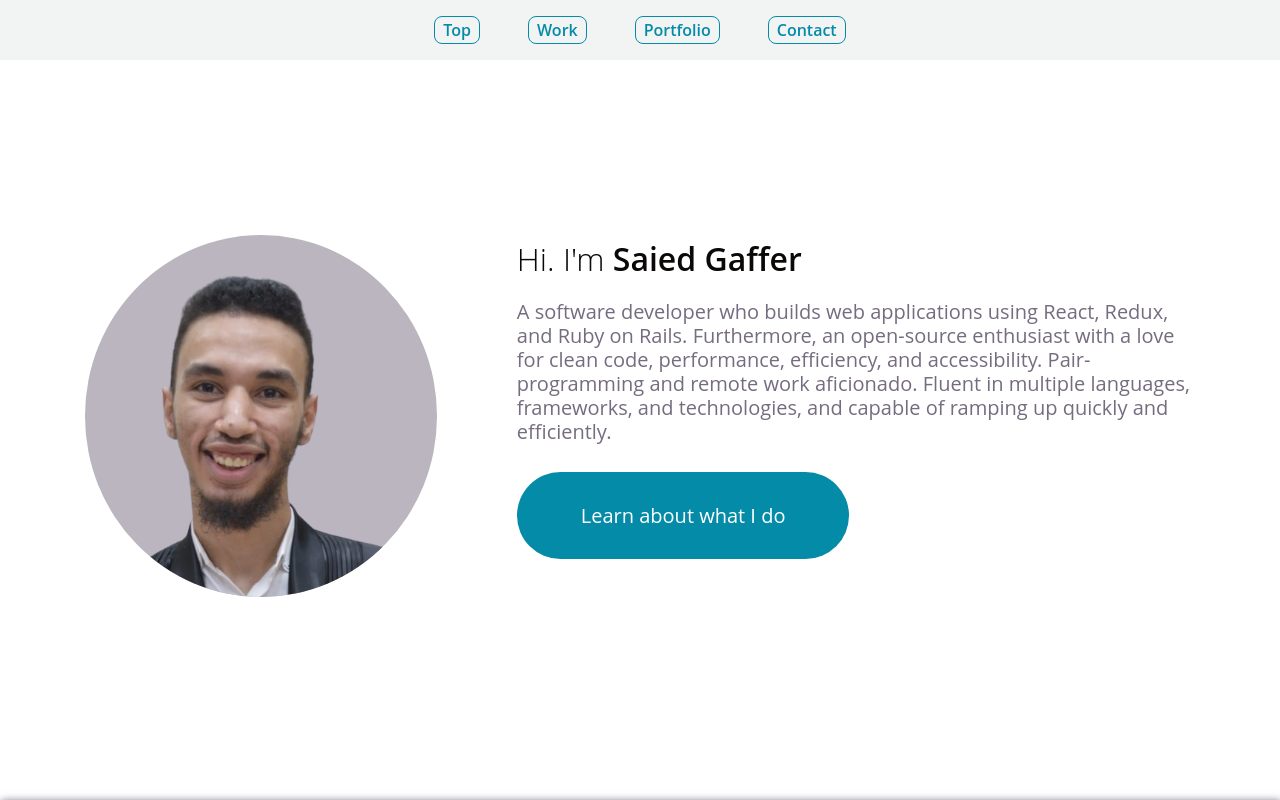
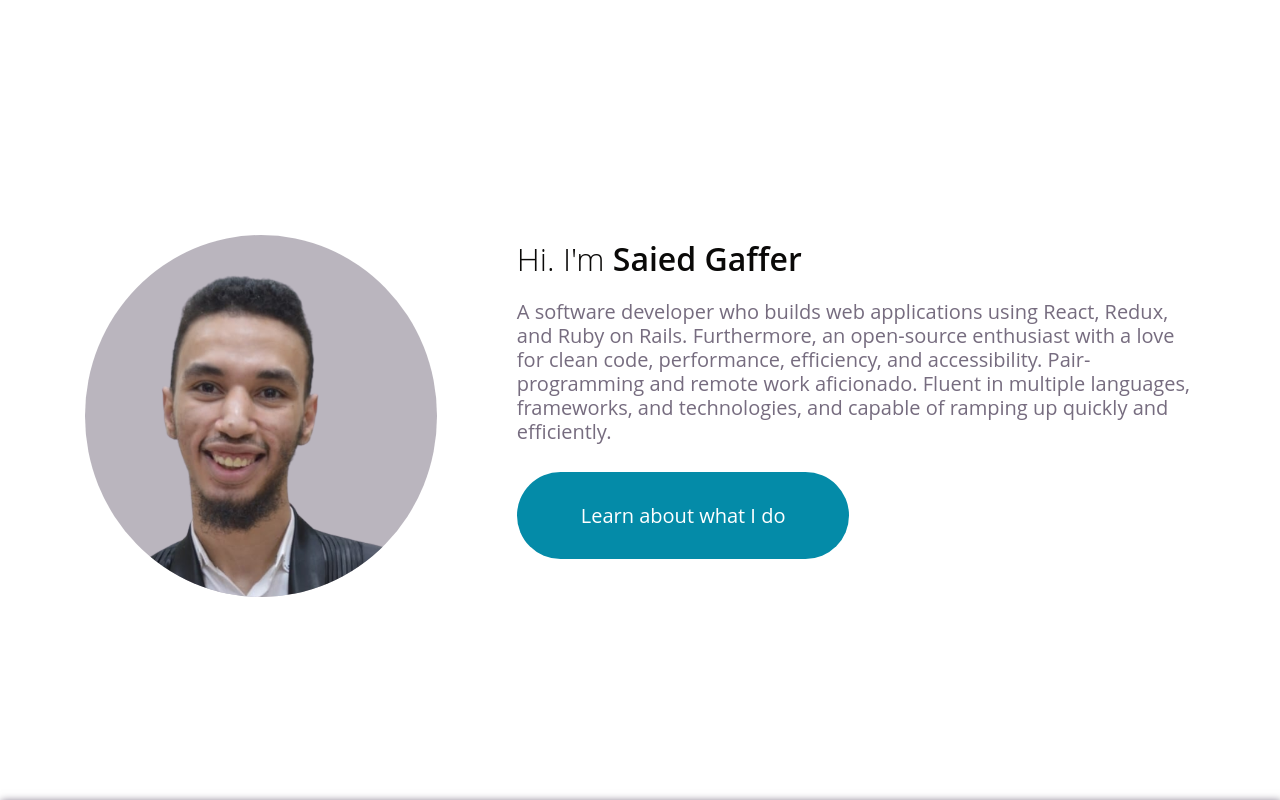
Before and after one commit to saied2035/My-portfolio, a React (Create React App) app: page / in a window 1280 px wide. Shown: the top 800 px of the page. Built offline with nearby package versions, Linux system fonts and the light colour scheme; a web font is replaced by a local one.

Commit message:
add animation to desktop nav

```diff
--- a/src/components/header/nav.css
+++ b/src/components/header/nav.css
@@ -1,3 +1,18 @@
+.desktop-nav {
+      -webkit-animation-name: slidein;
+      -webkit-animation-duration: 1s;
+      -webkit-animation-fill-mode: forwards;
+      -webkit-animation-delay: 0s;
+
+}
+@keyframes slidein {
+  from {
+    margin-top: -10%;
+  }
+  to {
+    margin-top: 0%;
+  }
+}
 .mobile-nav-item,
 .nav-item {
   color: #048ba8;
```
